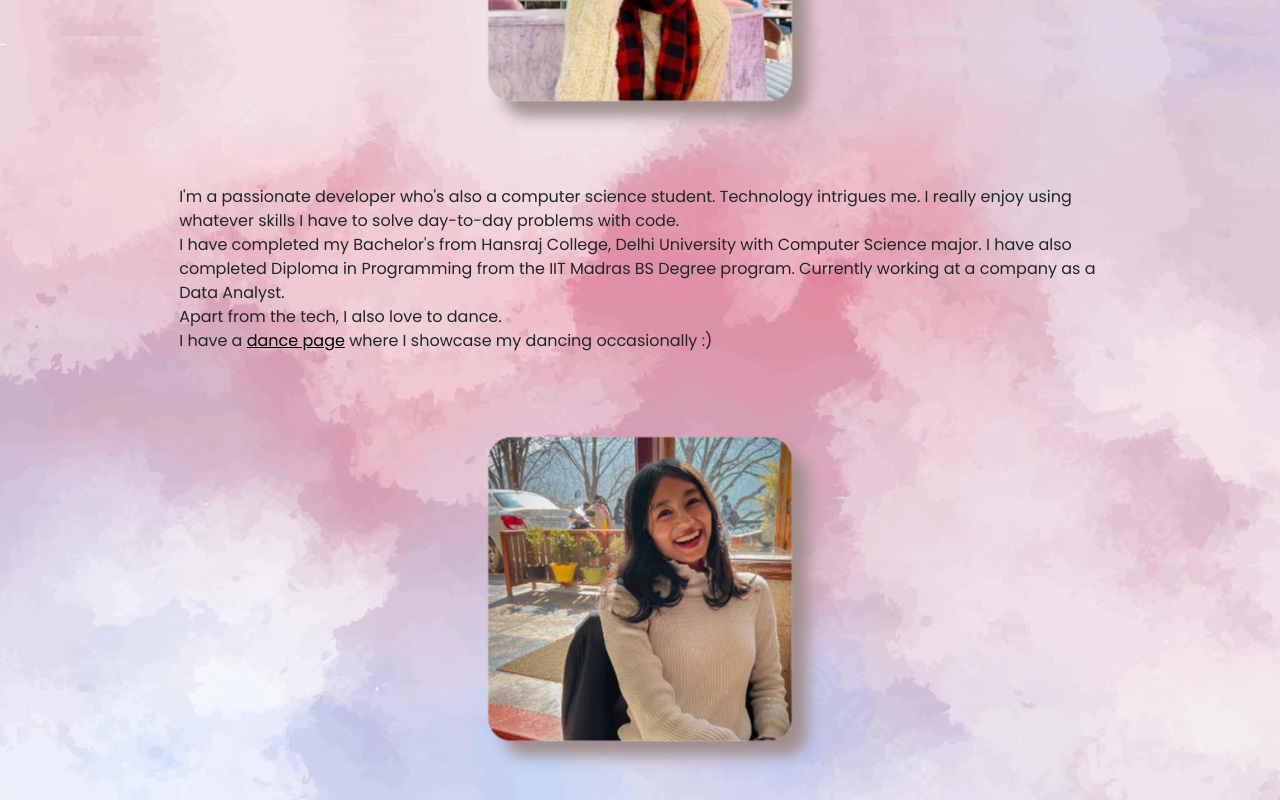
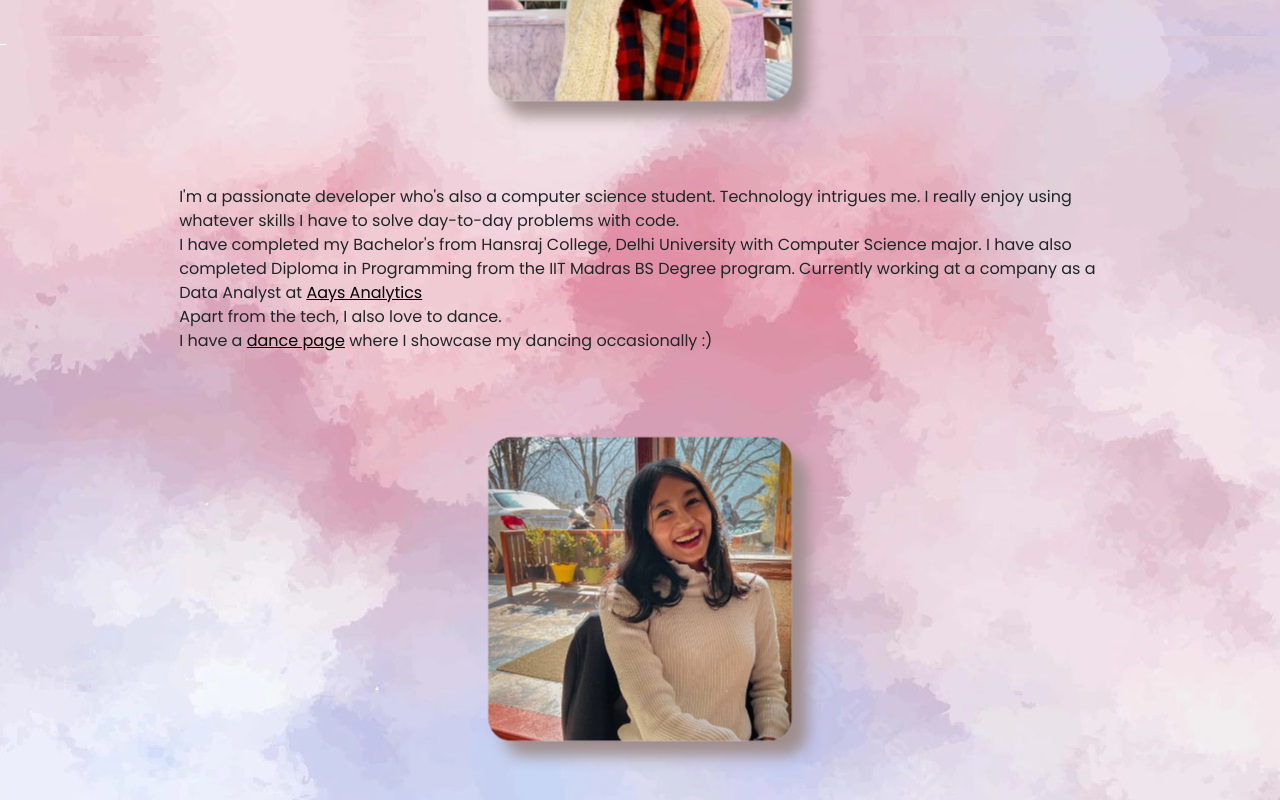
Before and after one commit to komalchamyal/portfolio, a Vue app: page / in a window 1280 px wide. Shown: the part 1280-2080 px from the top of the page. Built offline with nearby package versions, Linux system fonts and the light colour scheme.

Commit message:
updated cv

```diff
--- a/src/components/about.vue
+++ b/src/components/about.vue
@@ -9,7 +9,8 @@
         I'm a passionate developer who's also a computer science student.
         Technology intrigues me. I really enjoy using whatever skills I have to solve day-to-day problems with code. <br>I have completed my
         Bachelor's from Hansraj College, Delhi University with Computer Science major.
-        I have also completed Diploma in Programming from the IIT Madras BS Degree program. Currently working at a company as a Data Analyst.<br>
+        I have also completed Diploma in Programming from the IIT Madras BS Degree program. Currently working at a company as a Data Analyst at
+        <a href="https://www.aaysanalytics.com/home.html" target="_blank" class="danx">Aays Analytics</a><br>
         Apart from the tech, I also love to dance. <br>
         I have a <a href="https://www.instagram.com/komaldanx" target="_blank" class="danx">dance page</a> where I showcase my dancing occasionally :)
       </div>
```
